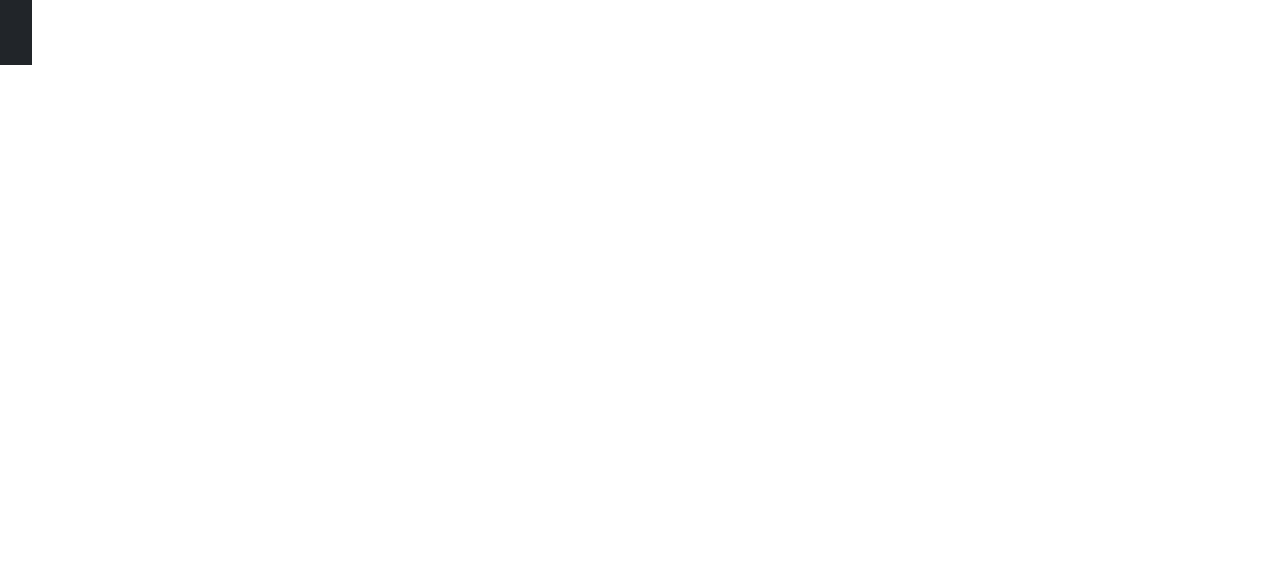
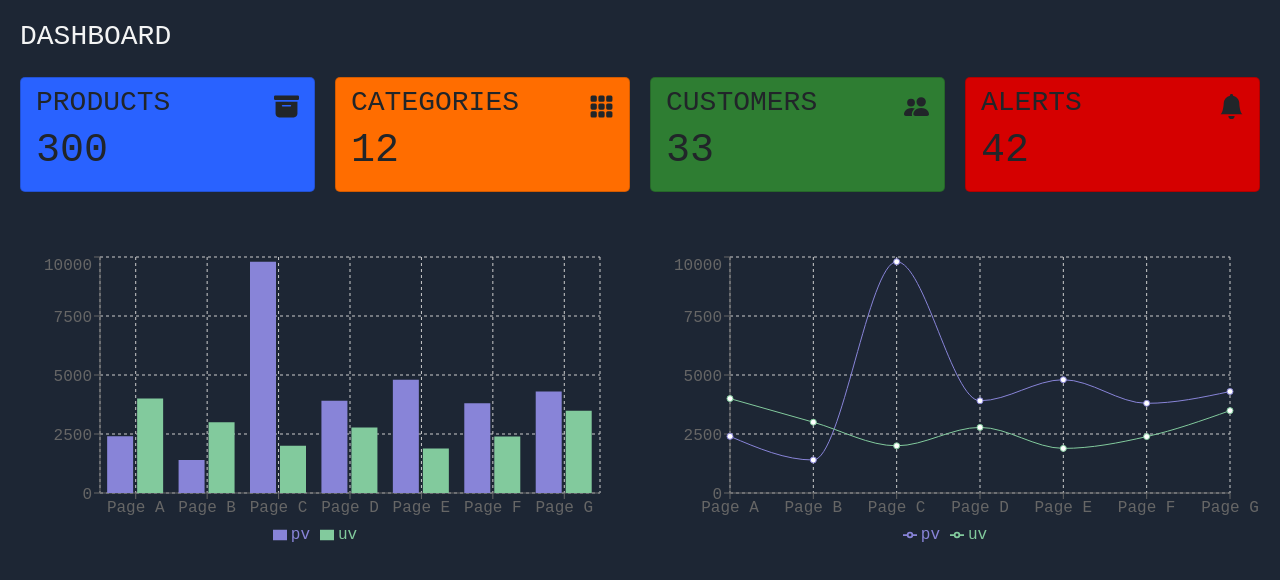
Before and after one commit to AndreiAugusto/GOP, a React (Create React App) app in the folder web/: page /dashboard in a window 1280 px wide. Shown: the top 580 px of the page. Built offline with nearby package versions, Linux system fonts and the light colour scheme.

Commit message:
começando dashboard

```diff
--- a/web/package.json
+++ b/web/package.json
@@ -8,12 +8,15 @@
     "@testing-library/user-event": "^13.5.0",
     "axios": "^1.4.0",
     "bootstrap": "^5.3.0",
+    "bootstrap-icons": "^1.11.1",
     "react": "^18.2.0",
     "react-bootstrap": "^2.8.0",
     "react-dom": "^18.2.0",
     "react-hook-form": "^7.45.1",
+    "react-icons": "^4.11.0",
     "react-router-dom": "^6.14.1",
     "react-scripts": "5.0.1",
+    "recharts": "^2.8.0",
     "web-vitals": "^2.1.4"
   },
   "scripts": {
--- /dev/null
+++ b/web/src/app.css
@@ -0,0 +1,227 @@
+body {
+    margin: 0;
+    padding: 0;
+    background-color: #1d2634;
+    color: #9e9ea4;
+    font-family: 'Montserrat', sans-serif;
+  }
+
+  .icon {
+    vertical-align: middle;
+    line-height: 1px;
+    font-size: 20px;
+  }
+  .icon_header {
+    vertical-align: middle;
+    line-height: 1px;
+    font-size: 26px;
+  }
+  .icon, .icon_header {
+    margin-right: 5px;
+  }
+
+  .close_icon {
+    color: red;
+    margin-left: 30px;
+    margin-top: 10px;
+    cursor: pointer;
+  }
+
+  .grid-container {
+    display: grid;
+    grid-template-columns: 260px 1fr 1fr 1fr;
+    grid-template-rows: 0.2fr 3fr;
+    grid-template-areas:
+      'sidebar header header header'
+      'sidebar main main main';
+    height: 100vh;
+  }
+
+  /* Header  */
+  .header {
+    grid-area: header;
+    height: 60px;
+    display: flex;
+    align-items: center;
+    justify-content: space-between;
+    padding: 0 30px 0 30px;
+    box-shadow: 0 6px 7px -3px rgba(0, 0, 0, 0.35);
+  }
+
+  .menu-icon {
+    display: none;
+  }
+  /* End Header  */
+
+  /* Sidebar  */
+  #sidebar {
+    grid-area: sidebar;
+    height: 100%;
+    background-color: #263043;
+    overflow-y: auto;
+    transition: all 0.5s;
+    -webkit-transition: all 0.5s;
+  }
+
+  .sidebar-title {
+    display: flex;
+    justify-content: space-between;
+    align-items: center;
+    padding: 15px 30px 0px 30px;
+    margin-bottom: 30px;
+  }
+
+  .sidebar-title > span {
+    display: none;
+  }
+
+  .sidebar-brand {
+    margin-top: 15px;
+    font-size: 20px;
+    font-weight: 700;
+  }
+
+  .sidebar-list {
+    padding: 0;
+    list-style-type: none;
+  }
+
+  .sidebar-list-item {
+    padding: 20px 20px 20px 20px;
+    font-size: 18px;
+  }
+
+  .sidebar-list-item:hover {
+    background-color: rgba(255, 255, 255, 0.2);
+    cursor: pointer;
+  }
+
+  .sidebar-list-item > a {
+    text-decoration: none;
+    color: #9e9ea4;
+  }
+
+  .sidebar-responsive {
+    display: inline !important;
+    position: absolute;
+    /*
+      we want the z-index of the sidebar higher so that
+      the charts are not showing over the sidebar
+      on small screens
+    */
+    z-index: 12 !important;
+  }
+
+  /* End Sidebar  */
+
+
+  /* Main  */
+  .main-container {
+    grid-area: main;
+    overflow-y: auto;
+    padding: 20px 20px;
+    color: rgba(255, 255, 255, 0.95);
+  }
+
+  .main-title {
+    display: flex;
+    justify-content: space-between;
+  }
+
+  .main-cards {
+    display: grid;
+    grid-template-columns: 1fr 1fr 1fr 1fr;
+    gap: 20px;
+    margin: 15px 0;
+  }
+
+  .card {
+    display: flex;
+    flex-direction: column;
+    justify-content: space-around;
+    padding: 8px 15px;
+    border-radius: 5px;
+  }
+
+  .card:first-child {
+    background-color: #2962ff;
+  }
+
+  .card:nth-child(2) {
+    background-color: #ff6d00;
+  }
+
+  .card:nth-child(3) {
+    background-color: #2e7d32;
+  }
+
+  .card:nth-child(4) {
+    background-color: #d50000;
+  }
+
+  .card-inner {
+    display: flex;
+    align-items: center;
+    justify-content: space-between;
+  }
+
+  .card-inner > .card_icon {
+    font-size: 25px;
+  }
+
+  .charts {
+    display: grid;
+    grid-template-columns: 1fr 1fr;
+    gap: 20px;
+    margin-top: 60px;
+    height: 300px;
+  }
+
+  /* End Main  */
+
+
+  /* Medium <= 992px */
+
+  @media screen and (max-width: 992px) {
+    .grid-container {
+      grid-template-columns: 1fr;
+      grid-template-rows: 0.2fr 3fr;
+      grid-template-areas:
+        'header'
+        'main';
+    }
+
+    #sidebar {
+      display: none;
+    }
+
+    .menu-icon {
+      display: inline;
+    }
+
+    .sidebar-title > span {
+      display: inline;
+    }
+  }
+  /* Small <= 768px */
+
+  @media screen and (max-width: 768px) {
+    .main-cards {
+      grid-template-columns: 1fr;
+      gap: 10px;
+      margin-bottom: 0;
+    }
+
+    .charts {
+      grid-template-columns: 1fr;
+      margin-top: 30px;
+    }
+  }
+
+  /* Extra Small <= 576px */
+
+  @media screen and (max-width: 576px) {
+    .hedaer-left {
+      display: none;
+    }
+  }
--- a/web/src/index.js
+++ b/web/src/index.js
@@ -1,4 +1,5 @@
 import 'bootstrap/dist/css/bootstrap.min.css';
+import './app.css'
 
 import React from 'react';
 import ReactDOM from 'react-dom/client';
--- a/web/src/pages/Dashboard/index.jsx
+++ b/web/src/pages/Dashboard/index.jsx
@@ -1,17 +1,142 @@
-import React from "react";
+import React from 'react'
+import
+{ BsFillArchiveFill, BsFillGrid3X3GapFill, BsPeopleFill, BsFillBellFill}
+ from 'react-icons/bs'
+ import
+ { BarChart, Bar, Cell, XAxis, YAxis, CartesianGrid, Tooltip, Legend, ResponsiveContainer, LineChart, Line }
+ from 'recharts';
+
+export function Dashboard() {
+
+    const data = [
+        {
+          name: 'Page A',
+          uv: 4000,
+          pv: 2400,
+          amt: 2400,
+        },
+        {
+          name: 'Page B',
+          uv: 3000,
+          pv: 1398,
+          amt: 2210,
+        },
+        {
+          name: 'Page C',
+          uv: 2000,
+          pv: 9800,
+          amt: 2290,
+        },
+        {
+          name: 'Page D',
+          uv: 2780,
+          pv: 3908,
+          amt: 2000,
+        },
+        {
+          name: 'Page E',
+          uv: 1890,
+          pv: 4800,
+          amt: 2181,
+        },
+        {
+          name: 'Page F',
+          uv: 2390,
+          pv: 3800,
+          amt: 2500,
+        },
+        {
+          name: 'Page G',
+          uv: 3490,
+          pv: 4300,
+          amt: 2100,
+        },
+      ];
 
 
-export function Dashboard(){
-    return(
-        <div className="d-flex">
-            <div className="w-auto">
-                {/* SIDEBAR */}
-                <div className="d-flex justify-content-between flex-column bg-dark text-white p-3">
-                    <div>
-                        <hr className="text-secondary"/>
-                    </div>
+  return (
+    <main className='main-container'>
+        <div className='main-title'>
+            <h3>DASHBOARD</h3>
+        </div>
+
+        <div className='main-cards'>
+            <div className='card'>
+                <div className='card-inner'>
+                    <h3>PRODUCTS</h3>
+                    <BsFillArchiveFill className='card_icon'/>
                 </div>
+                <h1>300</h1>
+            </div>
+            <div className='card'>
+                <div className='card-inner'>
+                    <h3>CATEGORIES</h3>
+                    <BsFillGrid3X3GapFill className='card_icon'/>
+                </div>
+                <h1>12</h1>
+            </div>
+            <div className='card'>
+                <div className='card-inner'>
+                    <h3>CUSTOMERS</h3>
+                    <BsPeopleFill className='card_icon'/>
+                </div>
+                <h1>33</h1>
+            </div>
+            <div className='card'>
+                <div className='card-inner'>
+                    <h3>ALERTS</h3>
+                    <BsFillBellFill className='card_icon'/>
+                </div>
+                <h1>42</h1>
             </div>
         </div>
-    )
+
+        <div className='charts'>
+            <ResponsiveContainer width="100%" height="100%">
+            <BarChart
+            width={500}
+            height={300}
+            data={data}
+            margin={{
+                top: 5,
+                right: 30,
+                left: 20,
+                bottom: 5,
+            }}
+            >
+                <CartesianGrid strokeDasharray="3 3" />
+                <XAxis dataKey="name" />
+                <YAxis />
+                <Tooltip />
+                <Legend />
+                <Bar dataKey="pv" fill="#8884d8" />
+                <Bar dataKey="uv" fill="#82ca9d" />
+                </BarChart>
+            </ResponsiveContainer>
+
+            <ResponsiveContainer width="100%" height="100%">
+                <LineChart
+                width={500}
+                height={300}
+                data={data}
+                margin={{
+                    top: 5,
+                    right: 30,
+                    left: 20,
+                    bottom: 5,
+                }}
+                >
+                <CartesianGrid strokeDasharray="3 3" />
+                <XAxis dataKey="name" />
+                <YAxis />
+                <Tooltip />
+                <Legend />
+                <Line type="monotone" dataKey="pv" stroke="#8884d8" activeDot={{ r: 8 }} />
+                <Line type="monotone" dataKey="uv" stroke="#82ca9d" />
+                </LineChart>
+            </ResponsiveContainer>
+
+        </div>
+    </main>
+  )
 }
```
Also changed, not shown: 1 other file (tests, documents, lock files or other folders).
